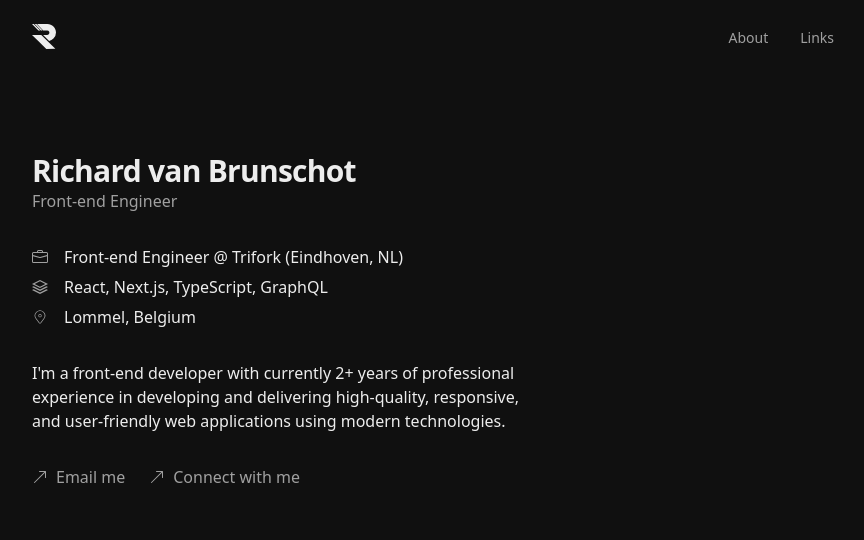
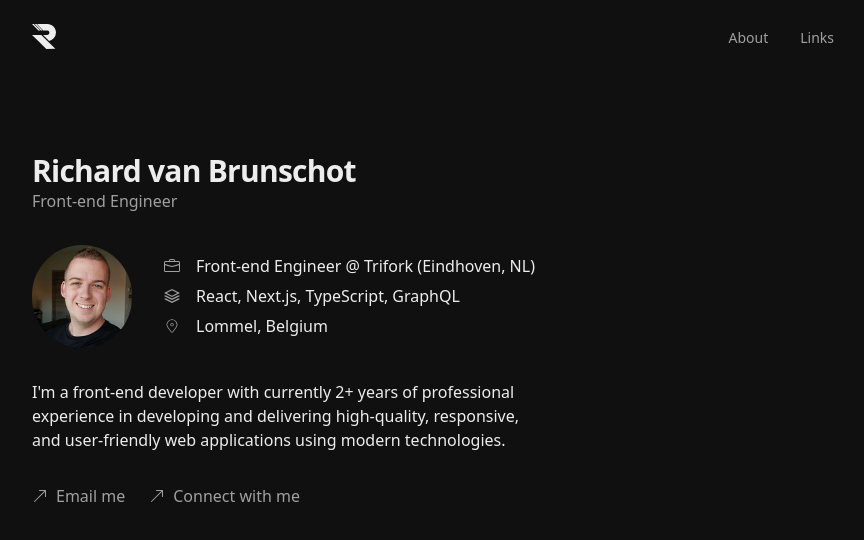
Before and after one commit to Richardvbr/brunschot.dev, a Next.js app: page / in a window 1280 px wide. Shown: the top 540 px of the page, without its empty margins (207-1071 px from the left). Built offline with nearby package versions, Linux system fonts and the light colour scheme.

Commit message:
restore avatar on homepage

```diff
--- a/components/home/index.tsx
+++ b/components/home/index.tsx
@@ -1,12 +1,14 @@
 import Link from 'next/link';
+import Image from 'next/image';
 
+import avatar from '@/public/images/richard.jpg';
+import { getYearsFrom } from '@/utils/date';
 import {
   BsArrowUpRight,
   ImStack,
   CiLocationOn,
   BsBriefcase,
 } from '@/components/shared/Icons';
-import { getYearsFrom } from '@/utils/date';
 
 const Home = () => {
   return (
@@ -22,6 +24,13 @@ const Home = () => {
         className="mt-8 flex animate-in items-center gap-8"
         style={{ '--index': 1 } as React.CSSProperties}
       >
+        <Image
+          src={avatar}
+          width={100}
+          height={100}
+          alt="avatar"
+          className="rounded-full bg-secondary"
+        />
         <ul className="flex flex-col gap-1.5 text-secondary">
           <li className="flex items-center gap-4">
             <div className="shrink-0">
```
Also changed, not shown: public/images/richard.jpg (added).
